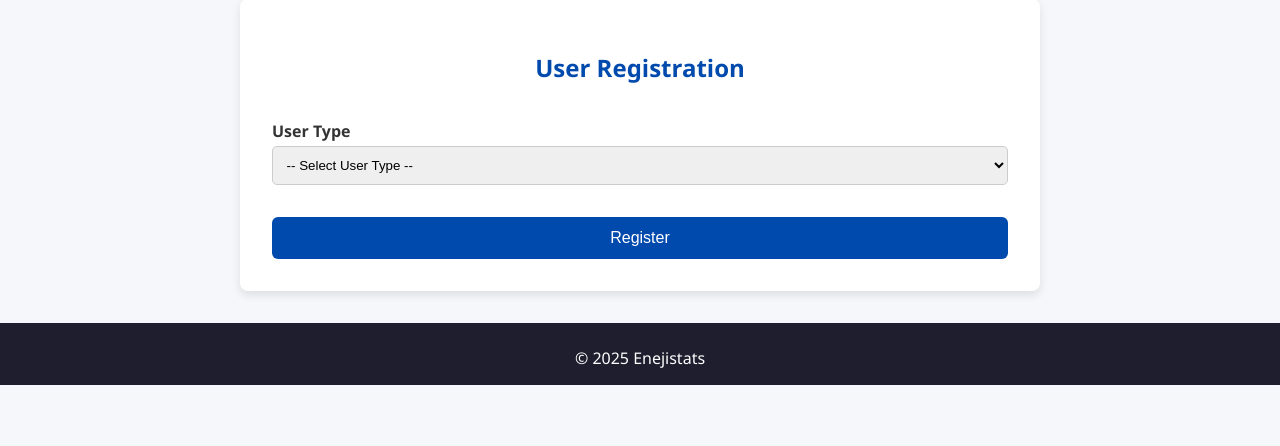
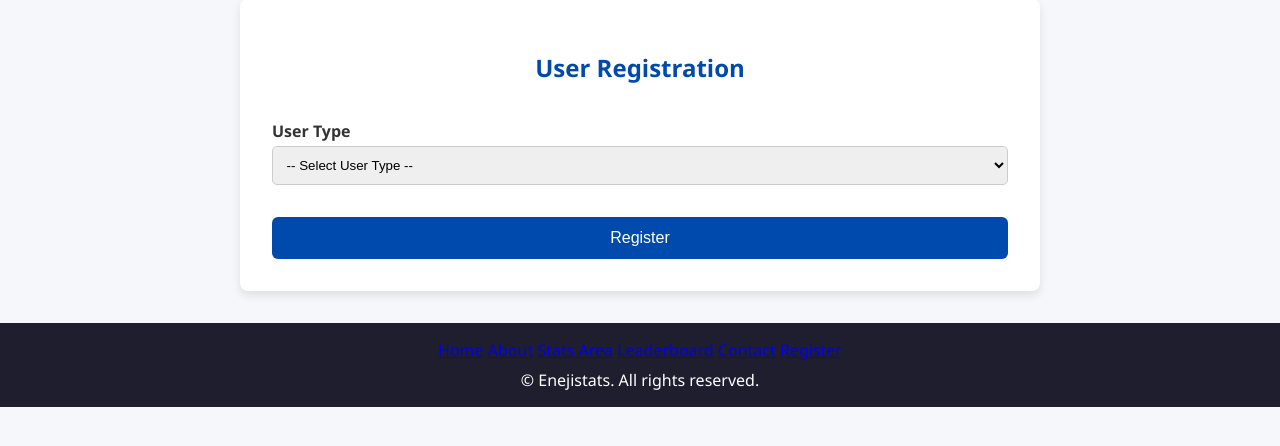
Before and after one commit to EnejiStats/Enejistats, a FastAPI app: page /register in a window 1280 px wide. Shown: the part 239-685 px from the top of the page. Run offline with FastAPI, Linux system fonts and the light colour scheme.

Commit message:
Update register.html

```diff
--- a/backend/templates/register.html
+++ b/backend/templates/register.html
@@ -480,7 +480,15 @@
   </form>
 </main>
 <footer>
-  <p>&copy; 2025 Enejistats</p>
+  <div class="links">
+    <a href="/">Home</a>
+    <a href="/about">About</a>
+    <a href="/stats">Stats Area</a>
+    <a href="/leaderboard">Leaderboard</a>
+    <a href="/contact">Contact</a>
+    <a href="/register">Register</a>
+  </div>
+  <p>&copy; <span id="year"></span> Enejistats. All rights reserved.</p>
 </footer>
 <script>
   // Countries list for nationality dropdown
```
